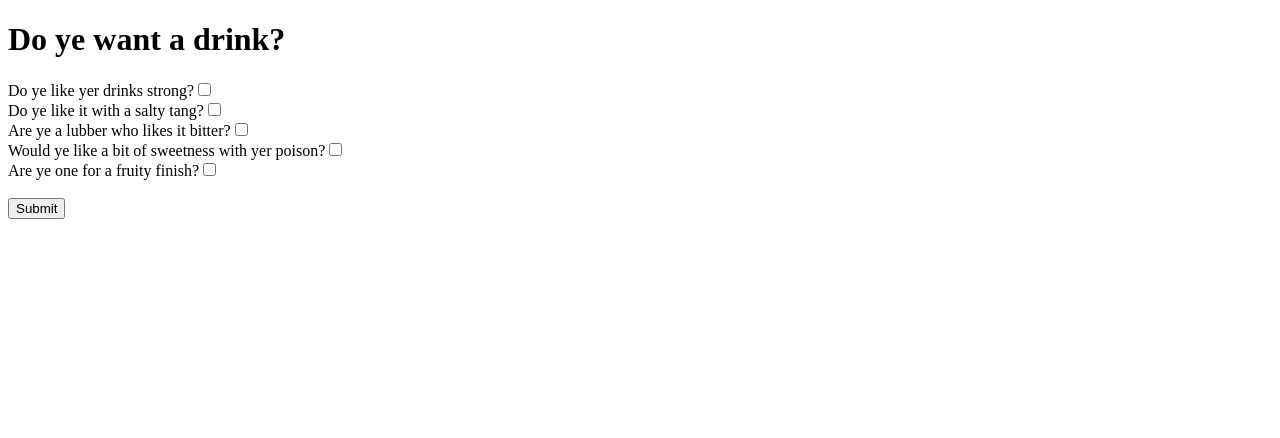
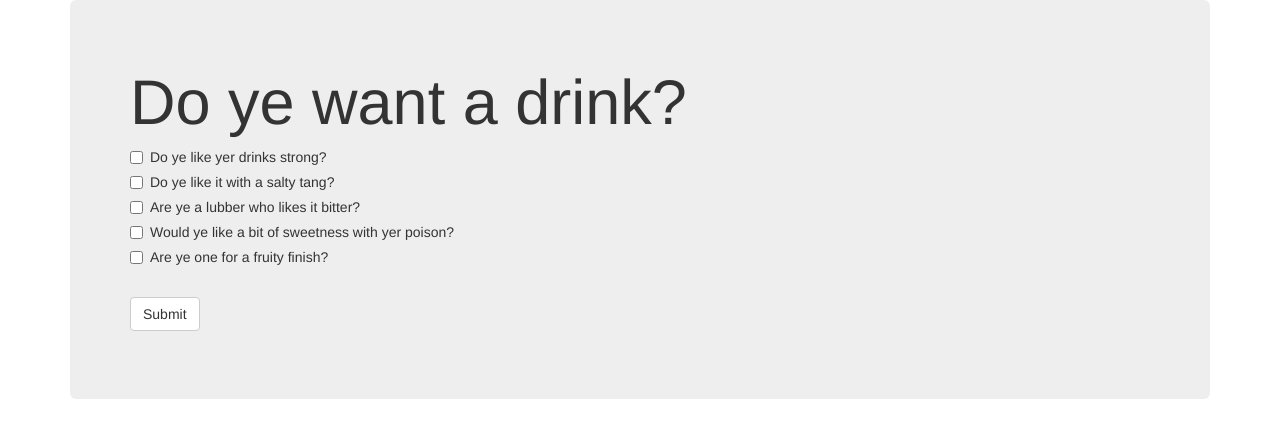
Before and after one commit to shellbell22/PirateBartender, a plain HTML site: page index.html in a window 1280 px wide. Drawn offline with nearby package versions, Linux system fonts and the light colour scheme.

Commit message:
bootstrapped

```diff
--- a/index.html
+++ b/index.html
@@ -4,22 +4,25 @@
 <head>
 	<meta charset="UTF-8">
 	<title>PirateBartender</title>
+	<link href="https://maxcdn.bootstrapcdn.com/bootstrap/3.3.7/css/bootstrap.min.css" rel="stylesheet" integrity="sha384-BVYiiSIFeK1dGmJRAkycuHAHRg32OmUcww7on3RYdg4Va+PmSTsz/K68vbdEjh4u" crossorigin="anonymous">
 </head>
 
 <body>
+	<div class="container">
+		<div class="jumbotron">
 			<h1> Do ye want a drink? </h1>
 			<form id="search-term">
 				<div id="questionsdiv">
 				</div>
 				<br>
-		<input type="submit" id="submitbutton" value="Submit">
+				<input type="submit" class="btn btn-default" id="submitbutton" value="Submit">
+				<br>
 				<br>
 			</form>
 			<div id="search-results">
-
 			</div>
-
-
+		</div>
+	</div>
 	<script src="https://ajax.googleapis.com/ajax/libs/jquery/1.10.2/jquery.min.js"></script>
 	<script type="text/javascript" src="js/app.js"></script>
 
--- a/js/app.js
+++ b/js/app.js
@@ -1,5 +1,3 @@
-//create objects
-//[] {}
 //list of all questions
 var Question = {
     'strong': 'Do ye like yer drinks strong?',
@@ -18,15 +16,11 @@ var Ingredients = {
     'fruity': ['slice of orange', 'dash of cassis', 'cherry on top']
 };
 
-//not sure why you would need this object in this example...
-var Pantry = {
-};
 
-// original bartender object, not sure what to put here
+// original bartender object
 var Bartender = function(answers) {
   this.answers = [];
 };
-
 
 
 //the bartender makes drinks, so this method makes sense
@@ -38,12 +32,9 @@ Bartender.prototype.makeDrink = function() {
     $('input:checked').each(function(item, input) {
         //push the keys into an array
         var key = $(input).val();
-        console.log(key);
         //this=input
         bartender.answers.push(key);
     });
-
-  //  console.log('keyarray is' + keyarray.length);
 
     //if they don't like anything, print out a message, else - take the answers in the array, grab some ingredients randomly from the pieces they selected, and print them out.
     if (this.answers.length === 0) {
@@ -53,7 +44,6 @@ Bartender.prototype.makeDrink = function() {
         for (i = 0; i < this.answers.length; i++) {
             var randomnumber = Math.floor((Math.random() * 100) + 1) % 3;
             var keyIngredient = this.answers[i];
-            console.log('key is currently:' + Ingredients[keyIngredient]);
             $('#search-results').append("<p> " + Ingredients[keyIngredient][randomnumber] + " </p>");
 
         }
@@ -64,9 +54,7 @@ Bartender.prototype.makeDrink = function() {
 Bartender.prototype.makeQuestions = function(questions) {
     //go through the questions and print them for the user
     for (item in Question) {
-        //for(i=0; i< Question.length; i++) {
-        console.log(item, Question[item]);
-        $('#questionsdiv').append(Question[item] + '<input type="checkbox" value="' + item + '"/> <br>');
+        $('#questionsdiv').append('<div class="checkbox"><label><input type="checkbox" value="' + item + '"/>'+ Question[item] + '</label></div>');
     }
 };
 
@@ -77,12 +65,8 @@ $(function() {
     //create a bartender
     var marioBartender = new Bartender();
 
-
     // the bartender asks the questions (prints them out on screen)
     marioBartender.makeQuestions();
-
-    //var drinkIngredients = new Ingredients();
-
 
     //take the submission from the user, then call the make drink function
     $('#search-term').submit(function(event) {
```
Lines whose indentation alone changed are shown as unchanged.
